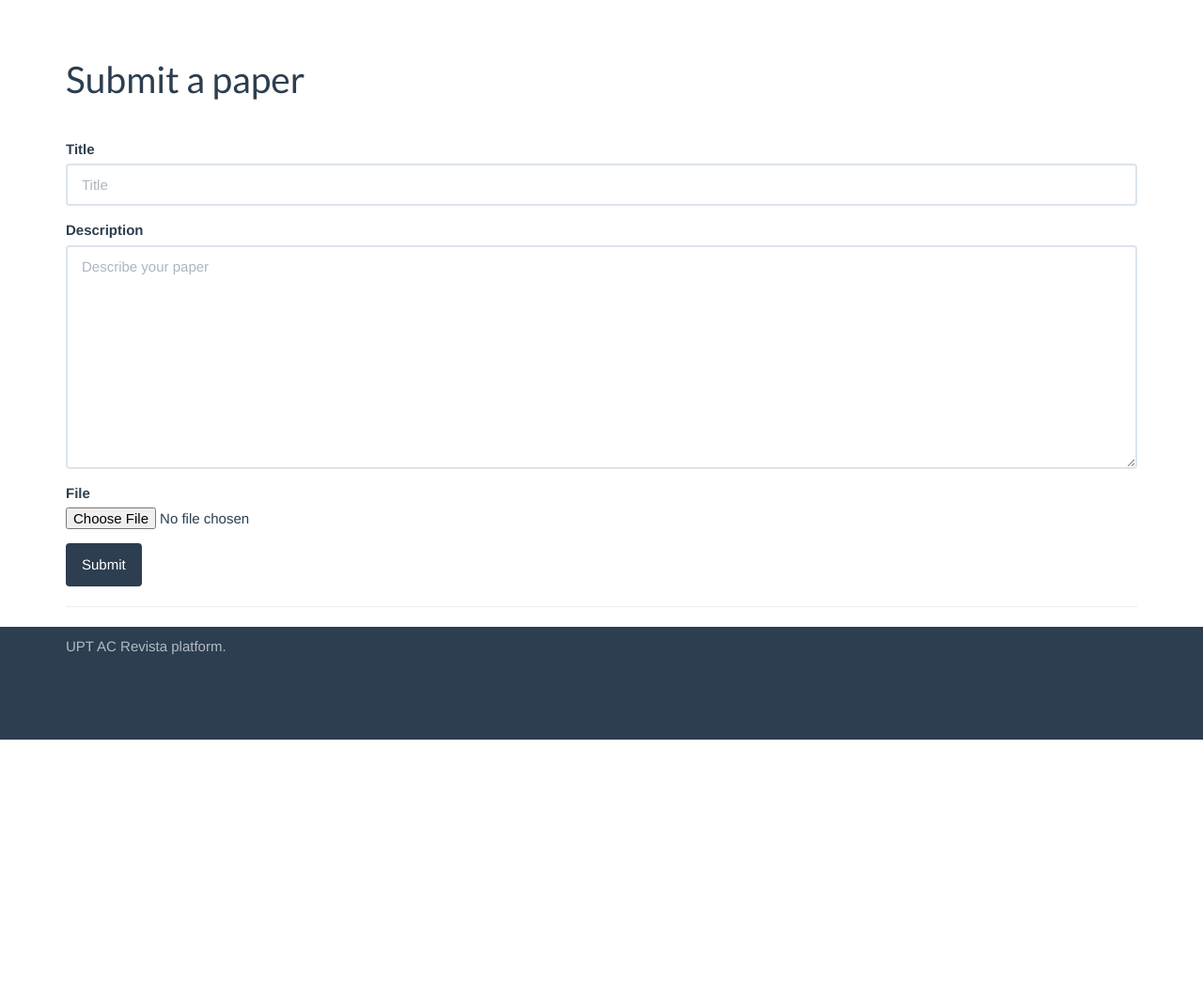
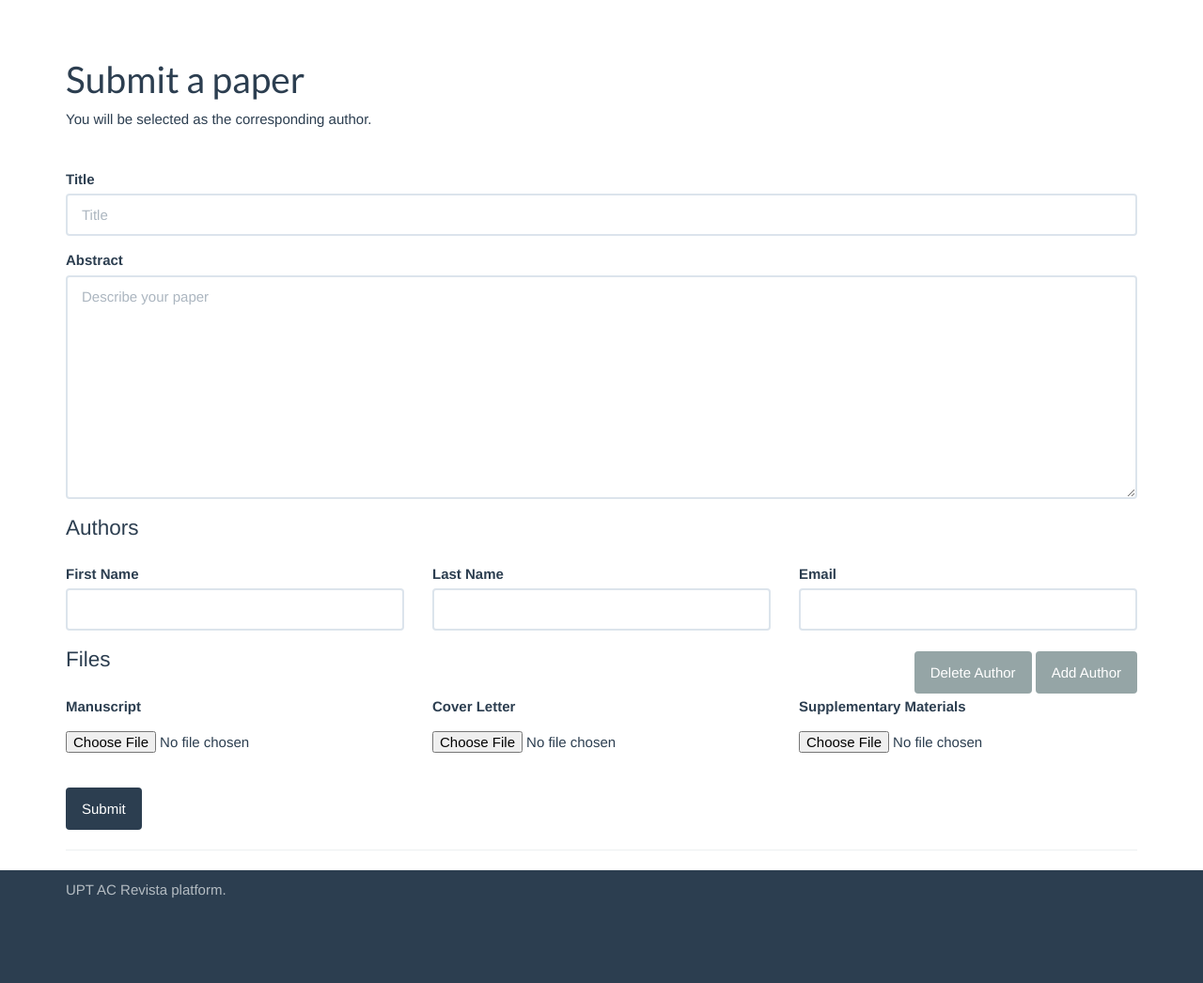
Before and after one commit to dnutiu/acrevista, a Django app: page /submit/ in a window 1280 px wide. Shown: the part 60-1106 px from the top of the page at 94% size. Before the commit the page ends 847 px from the top, so only its background shows below. Run offline with Django 3.2, Linux system fonts and the light colour scheme; the visitor is signed in with stand-in values (Sample User, id 1); some libraries are stand-ins or nearby versions.

Commit message:
Revamping the submission page

```diff
--- a/acrevista/settings.py
+++ b/acrevista/settings.py
@@ -178,7 +178,8 @@ STATICFILES_DIRS = (
 # Simplified static file serving.
 # https://warehouse.python.org/project/whitenoise/
 
-# RUN: python manage.py collectstatic before
+# RUN: python manage.py collectstatic before.
+# This line may generate a 500 error. Careful when setting DEBUG = False
 STATICFILES_STORAGE = 'whitenoise.django.GzipManifestStaticFilesStorage'
 
 # Media root for uploads:
--- a/journal/forms.py
+++ b/journal/forms.py
@@ -4,6 +4,9 @@ from .models import Paper
 
 # Allows the submission of a paper.
 class SubmitPaperForm(forms.ModelForm):
-    class Meta: # TODO: VALIDATE FILE EXTENSIONS. SET MAX SIZE?
+
+    supplementary_materials = forms.FileField(required=False)
+
+    class Meta:  # TODO: VALIDATE FILE EXTENSIONS. SET MAX SIZE?
         model = Paper
-        fields = ('title', 'description', 'file')
+        fields = ('title', 'description', 'manuscript', 'cover_letter', 'supplementary_materials')
--- a/journal/models.py
+++ b/journal/models.py
@@ -1,16 +1,24 @@
 from django.db import models
 from django.contrib.auth.models import User
 from .validators import FileValidator
+
+
+def user_id_path(instance, filename):
+    return "papers/{0}_{3}/{1}/{2}".format(instance.user.id, instance.title, filename, instance.user.username)
 
 
 class Paper(models.Model):
     user = models.ForeignKey(User, related_name='papers')
     title = models.CharField(max_length=64, blank=False)
     description = models.TextField(max_length=2000, blank=False)
+    # File validator.
     validate_file = FileValidator(max_size=1024 * 1024 * 50,  # Max size is 50Mb
                                   content_types=('application/pdf', 'text/html', 'application/msword',
                                                  'application/vnd.openxmlformats-officedocument.wordprocessingml.document',
                                                  'application/vnd.ms-powerpoint',
                                                  'application/vnd.openxmlformats-officedocument.presentationml.presentation',
                                                  'text/plain',))
-    file = models.FileField(upload_to='papers', blank=False, validators=[validate_file])
+    manuscript = models.FileField(upload_to=user_id_path, blank=False, validators=[validate_file])
+    cover_letter = models.FileField(upload_to=user_id_path, blank=False, validators=[validate_file])
+    supplementary_materials = models.FileField(upload_to=user_id_path, null=True, default=None,
+                                               validators=[validate_file])
--- a/journal/views.py
+++ b/journal/views.py
@@ -17,6 +17,10 @@ def homepage(request):
 def submit_paper(request):
     if request.method == 'POST':
         form = SubmitPaperForm(data=request.POST, files=request.FILES)
+        fns = request.POST.getlist('authors_first_name')
+        lns = request.POST.getlist('authors_last_name')
+        ems = request.POST.getlist('authors_email')
+        print(fns, lns, ems)
         if form.is_valid():
             paper = form.save(commit=False)
             paper.user = request.user
--- a/templates/journal/submit.html
+++ b/templates/journal/submit.html
@@ -5,6 +5,7 @@
 {% block content %}
     <div class="page-header">
         <h1>Submit a paper</h1>
+        <p>You will be selected as the corresponding author.</p>
     </div>
     {% if form.errors %}
         {% for field in form %}
@@ -28,19 +29,79 @@
             {% render_field form.title class="form-control" id="title" placeholder="Title" %}
         </div>
         <div class="form-group">
-            <label for="description">Description</label>
+            <label for="description">Abstract</label>
             {% render_field form.description class="form-control" id="description" placeholder="Describe your paper" %}
         </div>
+        <legend>Authors</legend>
+        <div class="form-group" id="author_row">
+            <div class="author_row row">
+                <div class="col-lg-4">
+                    <label>First Name</label>
+                    <input type="text" class="form-control" name="authors_first_name" required="required">
+                </div>
+                <div class="col-lg-4">
+                    <label>Last Name</label>
+                    <input type="text" class="form-control" name="authors_last_name" required="required">
+                </div>
+                <div class="col-lg-4">
+                    <label>Email</label>
+                    <input type="email" class="form-control" name="authors_email" required="required">
+                </div>
+            </div>
+            <div class="row pull-right">
+                <br>
+                <div class="col-xs-12 col-md-12 col-sm-12 col-lg-12">
+                    <button type="button" id="remove_author" class="btn btn-default">Delete Author</button>
+                    <button type="button" id="add_author" class="btn btn-default">Add Author</button>
+                </div>
+            </div>
+        </div>
+        <legend>Files</legend>
         <div class="form-group">
-            <label for="file">File</label>
-            {% render_field form.file  id="file" %}
+            <div class="row">
+                <div class="col-md-4 col-lg-4 col-sm-4 col-xs-12">
+                    <label for="file">Manuscript</label>
+                    {% render_field form.manuscript class="form-control-static" id="file" %}
+                </div>
+                <div class="col-md-4 col-lg-4 col-sm-4 col-xs-12">
+                    <label for="cover-letter">Cover Letter</label>
+                    {% render_field form.cover_letter class="form-control-static" id="cover-letter" %}
+                </div>
+                <div class="col-md-4 col-lg-4 col-sm-4 col-xs-12">
+                    <label for="supplementary">Supplementary Materials</label>
+                    {% render_field form.supplementary_materials class="form-control-static" id="supplementary" %}
+                </div>
+            </div>
         </div>
         {% csrf_token %}
         <div class="row">
-            <div class="col-xs-6 col-md-6 col-sm-6 col-lg-6">
-                <button type="submit" class="btn btn-primary">Submit</button>
+            <div class="form-control-static">
+                <div class="col-xs-6 col-md-6 col-sm-6 col-lg-6">
+                    <button type="submit" class="btn btn-primary">Submit</button>
+                </div>
             </div>
         </div>
     </form>
     <hr>
+    <script>
+        function removeAuthor() {
+            var children = document.getElementsByClassName('author_row');
+            if (children.length > 1) {
+                document.getElementById('author_row').removeChild(children[0]);
+            }
+        }
+        function addAuthor() {
+            var authorRow = document.getElementsByClassName('author_row')[0];
+            document.getElementById('author_row').insertBefore(authorRow.cloneNode(true), authorRow);
+        }
+        (function () {
+            // add event listener
+            document.getElementById('add_author').addEventListener('click', function () {
+               addAuthor();
+            });
+            document.getElementById('remove_author').addEventListener('click', function () {
+               removeAuthor();
+            });
+        })();
+    </script>
 {% endblock %}
```
Also changed, not shown: journal/admin.py (+13 -4 lines), README.md, journal/migrations/0004_auto_20170704_1116.py (added).
